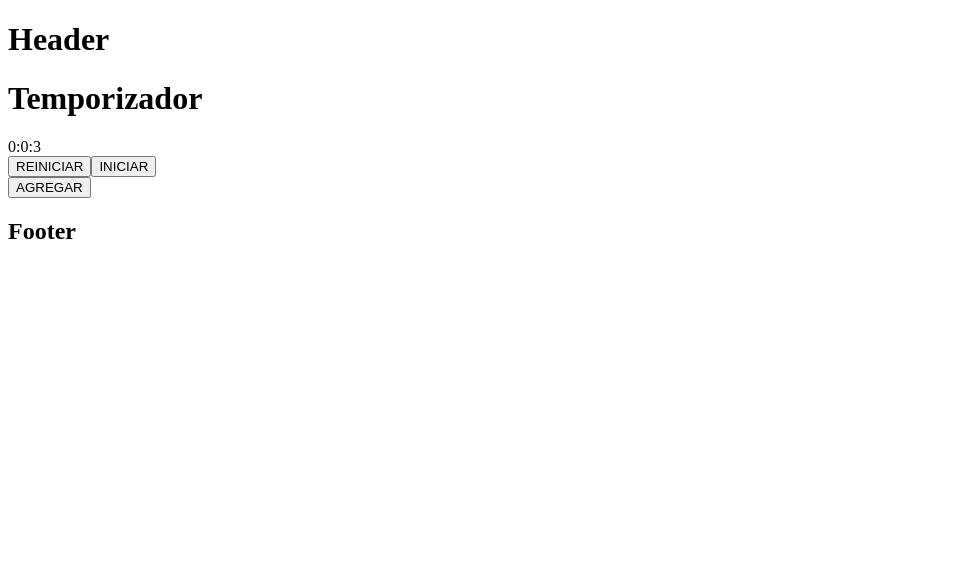
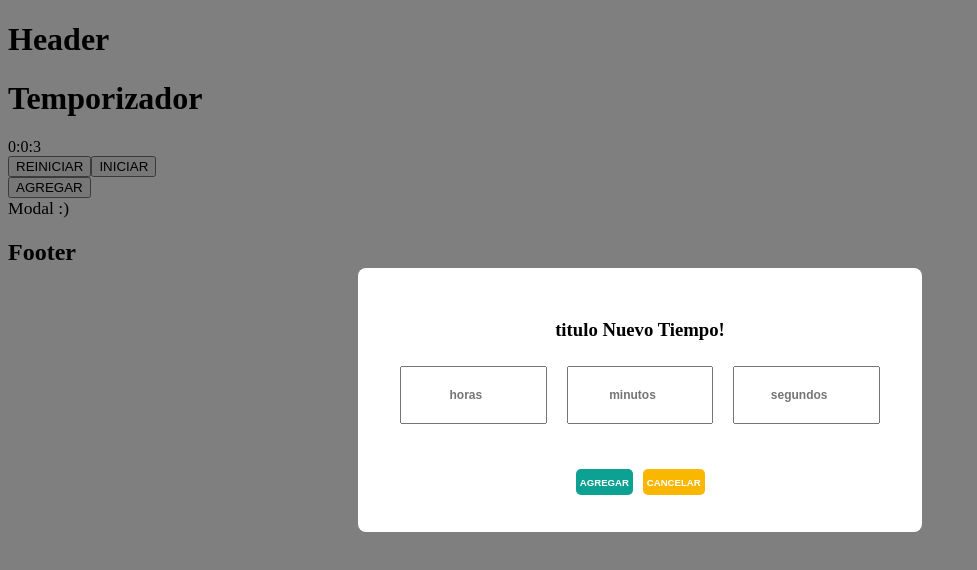
Before and after one commit to HernanCabrera/cronometro-temporizador.angular, an Angular app: page / in a window 1280 px wide. Both pictures are taken after a click on the button "AGREGAR". Shown: the top 570 px of the page, without its empty margins (0-977 px from the left). Built offline with nearby package versions, Linux system fonts and the light colour scheme.

Commit message:
Componente nuevo tiempo/html + ts + algo de css

```diff
--- a/src/app/app.module.ts
+++ b/src/app/app.module.ts
@@ -9,13 +9,15 @@ import { AppComponent } from './app.component';
 import { TemporizadorComponent } from './componentes/temporizador/temporizador.component';
 import { TiempoComponent } from './componentes/hijo/tiempo/tiempo.component';
 import { TiempoBotonesComponent } from './componentes/hijo/tiempo botones/tiempo-botones.component';
+import { NuevoTiempoComponent } from './componentes/hijo/nuevo tiempo/nuevo-tiempo.component';
 
 @NgModule({
   declarations: [
     AppComponent,
     TemporizadorComponent,
     TiempoComponent,
-    TiempoBotonesComponent
+    TiempoBotonesComponent,
+    NuevoTiempoComponent
   ],
   imports: [
     BrowserModule,
--- /dev/null
+++ b/src/app/componentes/hijo/nuevo tiempo/nuevo-tiempo.component.css
@@ -0,0 +1,90 @@
+.overlay{
+  background: rgba(0,0,0,.5);
+  position: fixed;
+  left: 0;
+  right: 0;
+  top: 0;
+  bottom: 0;
+  display: flex;
+  align-items: center;
+  justify-content: center;
+  transition: 1.1s ease-in;
+  color: black;
+}
+.modal{
+  width: 500px;
+  background: white;
+  padding: 2em;
+  border-radius: .5em;
+  text-align: center;
+  font-size: 1em;
+  z-index: 10;
+}
+.titulo{
+  font-size: 1.5em;
+}
+.modal-buttons{
+  display: flex;
+  justify-content: center;
+  align-items: center;
+  margin: 5% 0;
+}
+span{
+  display: block;
+  font-size: 1.1em;
+}
+
+input{
+  font-size: .75em;
+  padding-top: 4%;
+  padding-bottom: 4%;
+  margin: 0 2%;
+  display: inline-block;
+  text-align: center;
+  height: 100%;
+  width: 100%;
+  font-weight: 700;
+  color: #545454;
+  margin-bottom: 3%;
+}
+.btn{
+  text-align: center;
+  padding: .8em .4em;
+  border: none;
+  color: white;
+  margin: 1%;
+  border-radius: 5px;
+  cursor: pointer;
+  transition: .3s;
+  font-weight: 700;
+  will-change: transform;
+  font-size: .6em;
+}
+.btn:active {
+  transform: scale(.9);
+}
+.agregar{
+  background: #0ca192;
+}
+.cancelar{
+  background: #fab702;
+}
+
+.move-enter-active{
+  animation: modalIn .8s forwards;
+}
+.move-leave-active{
+  animation: modalOut .8s forwards;
+}
+@keyframes modalIn {
+  0% { transform: translateY(-3000px); }
+  60% { transform: translateY(25px); }
+  75% { transform: translateY(-10px); }
+  90% { transform: translateY(5px); }
+}
+@keyframes modalOut {
+  0% { transform: translateY(5px); }
+  60% { transform: translateY(-10px); }
+  75% { transform: translateY(25px); }
+  100% { transform: translateY(-3000px); }
+}
--- /dev/null
+++ b/src/app/componentes/hijo/nuevo tiempo/nuevo-tiempo.component.html
@@ -0,0 +1,25 @@
+<span>Modal :)</span>
+<div class="overlay" *ngIf="obj.agregarActivo === true">
+	<div class="modal">
+		<h3>titulo Nuevo Tiempo!</h3>
+		<div class="modal-buttons">
+			<input 	[(ngModel)]="obj.nuevoTiempo.hora"
+							type="number"
+							min="0"
+        			max="23"
+        			placeholder="horas">
+      <input 	[(ngModel)]="obj.nuevoTiempo.minuto"
+      				type="number"
+							min="0"
+        			max="23"
+        			placeholder="minutos">
+      <input 	[(ngModel)]="obj.nuevoTiempo.segundo"
+      				type="number"
+							min="0"
+        			max="23"
+        			placeholder="segundos">
+		</div>
+		<button class="btn agregar" (click)="agregarALaLista()">AGREGAR</button>
+		<button class="btn cancelar" (click)="cancelarModal()">CANCELAR</button>
+	</div>
+</div>
--- /dev/null
+++ b/src/app/componentes/hijo/nuevo tiempo/nuevo-tiempo.component.ts
@@ -0,0 +1,19 @@
+import { Component, Input, Output, EventEmitter } from '@angular/core';
+
+@Component({
+	selector: 'app-nuevo-tiempo',
+	templateUrl: './nuevo-tiempo.component.html',
+	styleUrls: ['./nuevo-tiempo.component.css']
+})
+
+export class NuevoTiempoComponent {
+	@Input() obj:Object;
+	@Output('agregar') agregarEvento = new EventEmitter();
+	@Output('cancelar') cancelarEvento = new EventEmitter();
+	agregarALaLista () {
+		this.agregarEvento.emit(this.obj);
+	}
+	cancelarModal () {
+		this.cancelarEvento.emit(this.obj);
+	}
+}
--- a/src/app/componentes/temporizador/temporizador.component.html
+++ b/src/app/componentes/temporizador/temporizador.component.html
@@ -1,15 +1,13 @@
 <h1>Temporizador</h1>
 
-<app-tiempo [tiempo]="tiempo"></app-tiempo>
-<app-tiempo-botones [obj]="{ tiempo: tiempo,
-														 listaDeTiempos: listaDeTiempos,
-														 tiempoActivo: tiempoActivo,
-														 nombre: nombre,
-														 audioID: audioID,
-														 intervalo: intervalo,
-														 agregarActivo: agregarActivo,
-														 nuevoTiempo: nuevoTiempo }"
+<app-tiempo [tiempo]="temporizador.tiempo"></app-tiempo>
+<app-tiempo-botones [obj]="temporizador"
 										(iniciar)="iniciarTemporizador($event)"
 										(agregar)="activarModal($event)"
 										(reiniciar)="reiniciarValores($event)">
 </app-tiempo-botones>
+
+<app-nuevo-tiempo [obj]="temporizador"
+									(agregar)="agregarALista($event)"
+									(cancelar)="cancelarModal($event)">
+</app-nuevo-tiempo>
--- a/src/app/componentes/temporizador/temporizador.component.ts
+++ b/src/app/componentes/temporizador/temporizador.component.ts
@@ -6,31 +6,26 @@ import { Component } from '@angular/core';
 })
 
 export class TemporizadorComponent{
-  public tiempo:Object;
-  public listaDeTiempos:Array<any>;
-  public tiempoActivo:boolean;
-  public nombre:string;
-  public audioID:any;
-  public intervalo:any;
-  public agregarActivo:boolean;
-  public nuevoTiempo:Object;
+  public temporizador:Object;
   constructor() {
-    this.tiempo = {
+    this.temporizador = {
+        tiempo: {
         hora: 0,
         minuto: 0,
         segundo: 3
-    };
-    this.listaDeTiempos = [];
-    this.tiempoActivo = false;
-    this.nombre = 'Temporizador';
-    this.audioID = null;
-    this.intervalo = null;
-    this.agregarActivo = false;
-    this.nuevoTiempo = {
+      },
+      listaDeTiempos: [],
+      tiempoActivo: false,
+      nombre: 'Temporizador',
+      audioID: null,
+      intervalo: null,
+      agregarActivo: false,
+      nuevoTiempo: {
         hora: '',
         minuto: '',
         segundo: ''
-    };
+      }
+    }
   }
 	iniciarTemporizador (obj) {
     // Solucion al problema de celulares
@@ -116,4 +111,23 @@ export class TemporizadorComponent{
   activarModal (obj) {
     obj.agregarActivo = true
   }
+  cancelarModal (obj) {
+    obj.agregarActivo = false
+    this.inicializarTiempo(obj.nuevoTiempo, 2)
   }
+  clonarObjeto (obj) {
+    return Object.assign({}, obj)
+  }
+  agregarALista (obj) {
+    const MAX = 50
+    if (obj.listaDeTiempos.length < MAX) {
+      const clon = this.clonarObjeto(obj.nuevoTiempo)
+      clon.hora = (clon.hora === '') ? 0 : parseInt(clon.hora)
+      clon.minuto = (clon.minuto === '') ? 0 : parseInt(clon.minuto)
+      clon.segundo = (clon.segundo === '') ? 0 : parseInt(clon.segundo)
+      obj.listaDeTiempos.push(clon)
+      this.inicializarTiempo(obj.nuevoTiempo, 2)
+      this.cancelarModal(obj)
+    }
+  }
+}
```
Lines whose indentation alone changed are shown as unchanged.
